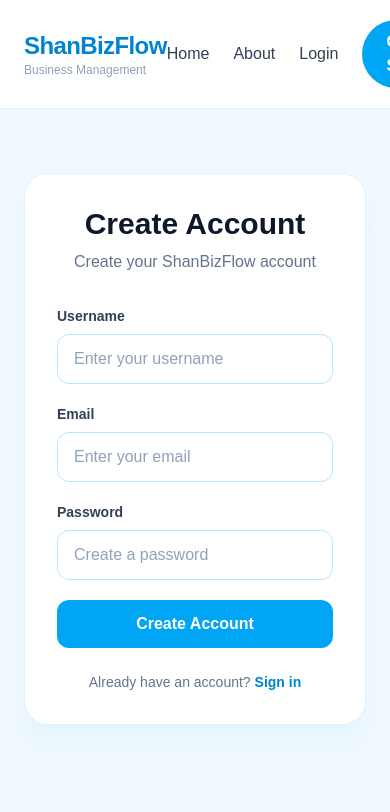
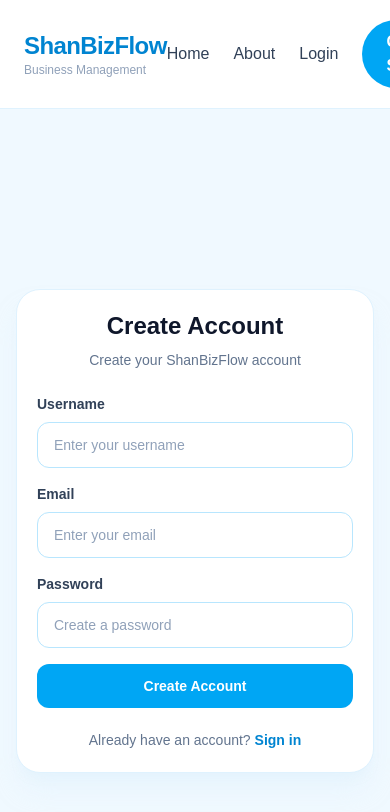
Before and after one commit to hirushannimsarapathirana-prog/shanbizflow, a Next.js app: page /register in a window 390 px wide. Shown: the top 812 px of the page. Built offline with nearby package versions, Linux system fonts and the light colour scheme; no server answers.

Commit message:
Make register page responsive across devices

```diff
--- a/app/register/page.tsx
+++ b/app/register/page.tsx
@@ -74,21 +74,21 @@
   }
 
   return (
-    <main className="min-h-screen bg-sky-50 px-6 py-16">
-      <div className="mx-auto max-w-md">
-        <div className="rounded-3xl border border-sky-100 bg-white p-8 shadow-xl shadow-sky-100/50">
+    <main className="min-h-screen overflow-x-hidden bg-sky-50 px-4 py-8 sm:px-6 sm:py-12 md:py-16">
+      <div className="mx-auto flex min-h-[calc(100vh-4rem)] w-full max-w-md items-center justify-center sm:min-h-[calc(100vh-6rem)]">
+        <div className="w-full min-w-0 rounded-3xl border border-sky-100 bg-white p-5 shadow-xl shadow-sky-100/50 sm:p-7 md:p-8">
           <div className="text-center">
-            <h1 className="text-3xl font-bold text-slate-900">
+            <h1 className="text-2xl font-bold text-slate-900 sm:text-3xl">
               Create Account
             </h1>
 
-            <p className="mt-2 text-slate-500">
+            <p className="mt-2 text-sm text-slate-500 sm:text-base">
               Create your ShanBizFlow account
             </p>
           </div>
 
-          <form onSubmit={handleSubmit} className="mt-8 space-y-5">
-            <div>
+          <form onSubmit={handleSubmit} className="mt-6 space-y-4 sm:mt-8 sm:space-y-5">
+            <div className="min-w-0">
               <label className="mb-2 block text-sm font-semibold text-slate-700">
                 Username
               </label>
@@ -98,11 +98,11 @@
                 value={username}
                 onChange={(event) => setUsername(event.target.value)}
                 placeholder="Enter your username"
-                className="w-full rounded-xl border border-sky-200 bg-white px-4 py-3 text-slate-900 placeholder:text-slate-400 outline-none transition focus:border-sky-400 focus:ring-4 focus:ring-sky-100"
+                className="w-full min-w-0 rounded-xl border border-sky-200 bg-white px-4 py-3 text-sm text-slate-900 placeholder:text-slate-400 outline-none transition focus:border-sky-400 focus:ring-4 focus:ring-sky-100 sm:text-base"
               />
             </div>
 
-            <div>
+            <div className="min-w-0">
               <label className="mb-2 block text-sm font-semibold text-slate-700">
                 Email
               </label>
@@ -112,11 +112,11 @@
                 value={email}
                 onChange={(event) => setEmail(event.target.value)}
                 placeholder="Enter your email"
-                className="w-full rounded-xl border border-sky-200 bg-white px-4 py-3 text-slate-900 placeholder:text-slate-400 outline-none transition focus:border-sky-400 focus:ring-4 focus:ring-sky-100"
+                className="w-full min-w-0 rounded-xl border border-sky-200 bg-white px-4 py-3 text-sm text-slate-900 placeholder:text-slate-400 outline-none transition focus:border-sky-400 focus:ring-4 focus:ring-sky-100 sm:text-base"
               />
             </div>
 
-            <div>
+            <div className="min-w-0">
               <label className="mb-2 block text-sm font-semibold text-slate-700">
                 Password
               </label>
@@ -126,18 +126,18 @@
                 value={password}
                 onChange={(event) => setPassword(event.target.value)}
                 placeholder="Create a password"
-                className="w-full rounded-xl border border-sky-200 bg-white px-4 py-3 text-slate-900 placeholder:text-slate-400 outline-none transition focus:border-sky-400 focus:ring-4 focus:ring-sky-100"
+                className="w-full min-w-0 rounded-xl border border-sky-200 bg-white px-4 py-3 text-sm text-slate-900 placeholder:text-slate-400 outline-none transition focus:border-sky-400 focus:ring-4 focus:ring-sky-100 sm:text-base"
               />
             </div>
 
             {error && (
-              <div className="rounded-xl bg-red-50 px-4 py-3 text-sm font-medium text-red-600">
+              <div className="w-full rounded-xl bg-red-50 px-4 py-3 text-sm font-medium leading-5 text-red-600 break-words">
                 {error}
               </div>
             )}
 
             {message && (
-              <div className="rounded-xl bg-green-50 px-4 py-3 text-sm font-medium text-green-600">
+              <div className="w-full rounded-xl bg-green-50 px-4 py-3 text-sm font-medium leading-5 text-green-600 break-words">
                 {message}
               </div>
             )}
@@ -145,13 +145,13 @@
             <button
               type="submit"
               disabled={loading}
-              className="w-full rounded-xl bg-sky-500 px-6 py-3 font-semibold text-white transition hover:bg-sky-600 disabled:cursor-not-allowed disabled:opacity-60"
+              className="w-full rounded-xl bg-sky-500 px-6 py-3 text-sm font-semibold text-white transition hover:bg-sky-600 disabled:cursor-not-allowed disabled:opacity-60 sm:text-base"
             >
               {loading ? "Creating Account..." : "Create Account"}
             </button>
           </form>
 
-          <p className="mt-6 text-center text-sm text-slate-500">
+          <p className="mt-5 text-center text-sm leading-6 text-slate-500 sm:mt-6">
             Already have an account?{" "}
             <Link
               href="/login"
```
